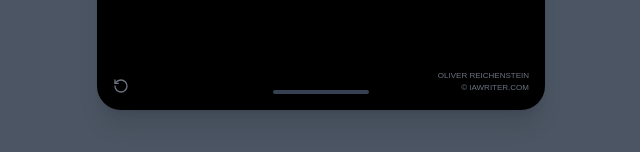
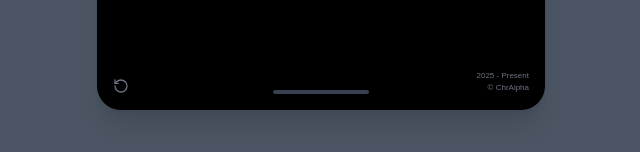
Before and after one commit to ChrAlpha/LifeLog-widget, a Next.js app: page /week in a window 1280 px wide. Shown: the part 620-772 px from the top of the page, without its empty margins (319-959 px from the left). Built offline with nearby package versions, Linux system fonts and the light colour scheme.

Commit message:
fix: update copyright

```diff
--- a/src/components/ui/TimeDisplayContainer.tsx
+++ b/src/components/ui/TimeDisplayContainer.tsx
@@ -70,8 +70,8 @@ export default function TimeDisplayContainer({
 
             {/* Bottom right text */}
             <div className="absolute bottom-4 right-4 text-right">
-                <p className="text-[8px] text-gray-500">OLIVER REICHENSTEIN</p>
-                <p className="text-[8px] text-gray-500">© IAWRITER.COM</p>
+                <p className="text-[8px] text-gray-500">2025 - Present</p>
+                <p className="text-[8px] text-gray-500">© ChrAlpha</p>
             </div>
         </div>
     );
```
